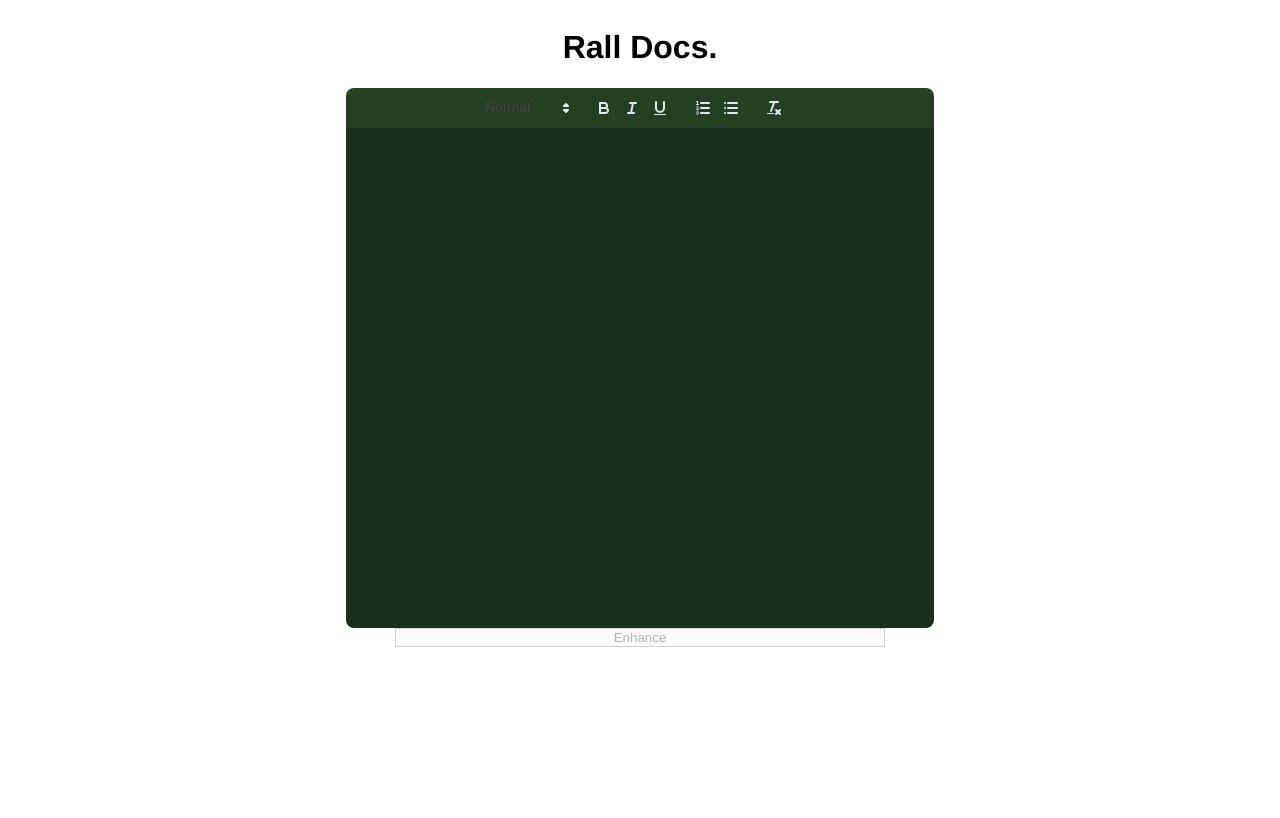
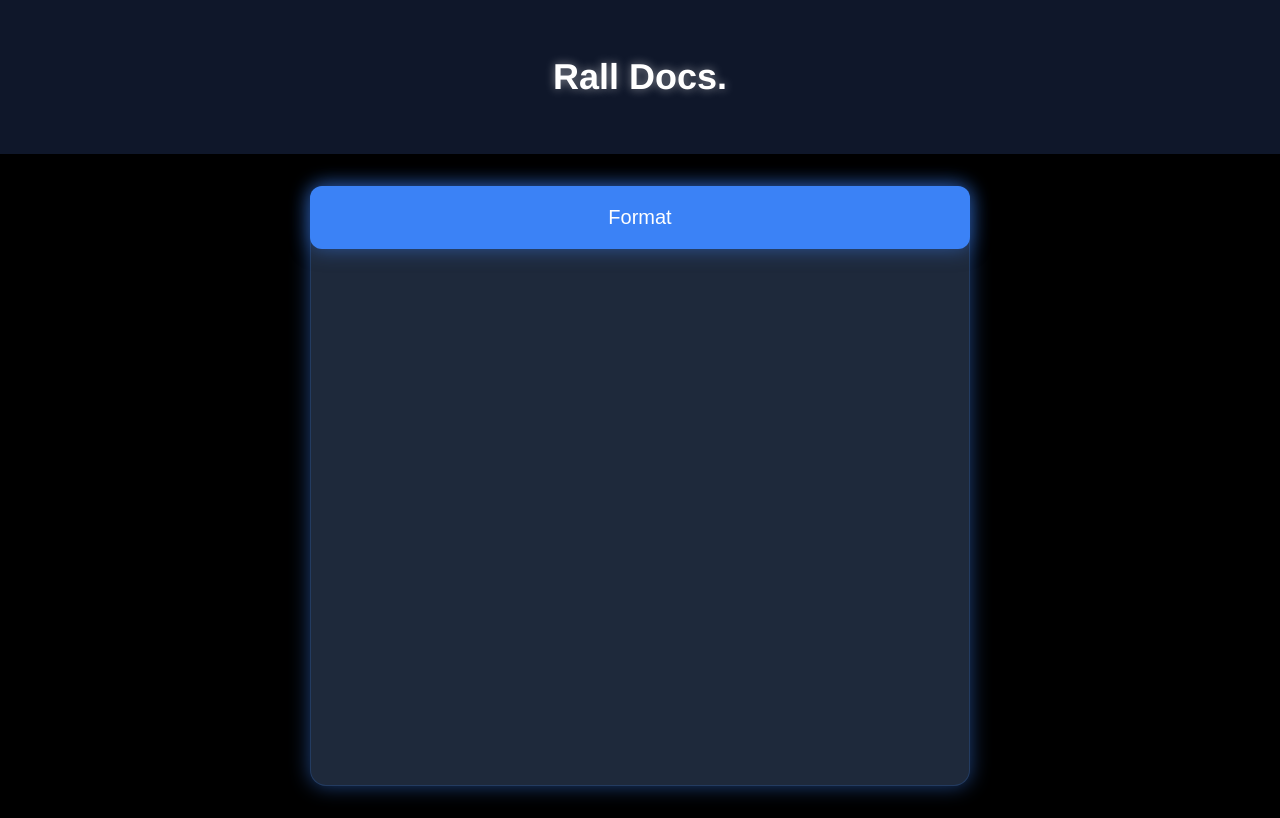
Before and after one commit to ericrall/rall-docs, a Next.js app: page / in a window 1280 px wide. Built offline with nearby package versions, Linux system fonts and the light colour scheme.

Commit message:
feat: add OpenAI text formatting API endpoint and update homepage

```diff
--- a/pages/api/format.js
+++ b/pages/api/format.js
@@ -14,9 +14,11 @@ const openai = new OpenAI({
 
 // Formatting prompt template
 const FORMAT_PROMPT = `
-Please improve the formatting of this text while preserving its meaning.
-Add appropriate spacing between paragraphs and sections.
-Use actual line breaks, not special characters.
+Please analyze the provided text and reformat it
+by inserting new line breaks based on its structure and meaning.
+Do not simply preserve the original line breaks.
+Instead, create well-formed paragraphs and sections that logically separate ideas,
+with blank lines between paragraphs as needed.
 
 Text to format:`;
 
--- a/pages/index.js
+++ b/pages/index.js
@@ -7,12 +7,7 @@ const ReactQuill = dynamic(() => import('react-quill'), { ssr: false });
 
 // Custom Quill modules configuration
 const modules = {
-  toolbar: [
-    [{ 'header': [1, 2, 3, false] }],
-    ['bold', 'italic', 'underline'],
-    [{ 'list': 'ordered'}, { 'list': 'bullet' }],
-    ['clean']
-  ]
+  toolbar: false  // Disable the toolbar
 };
 
 // Custom formats allowed in the editor
@@ -27,26 +22,9 @@ export default function Home() {
   const [isLoading, setIsLoading] = useState(true);
   const [isFormatting, setIsFormatting] = useState(false);
   const [formatError, setFormatError] = useState('');
-  const [fontSize, setFontSize] = useState(16); // Default font size
   const [isAnimating, setIsAnimating] = useState(true);
   const [visibleChars, setVisibleChars] = useState(0);
   const [cursorPosition, setCursorPosition] = useState(0);
-
-  // Calculate font size based on content length
-  useEffect(() => {
-    if (value) {
-      const length = value.length;
-      let newSize;
-      if (length < 500) {
-        newSize = 18; // Larger font for shorter content
-      } else if (length < 2000) {
-        newSize = 16; // Medium font for moderate content
-      } else {
-        newSize = 14; // Smaller font for longer content
-      }
-      setFontSize(newSize);
-    }
-  }, [value]);
 
   // Handle the typing animation
   useEffect(() => {
@@ -65,6 +43,7 @@ export default function Home() {
           clearInterval(typingInterval);
           setTimeout(() => {
             setIsAnimating(false);
+            setCursorPosition(-1); // Hide cursor after animation
           }, 500);
         }
       }, 100);
@@ -135,27 +114,49 @@ export default function Home() {
   };
 
   return (
-    <div className="min-h-screen p-8 bg-gray-50 dark:bg-gray-900 font-['Helvetica'] flex flex-col items-center">
-      <div className="w-full max-w-[66ch] mx-auto flex flex-col items-center">
-        <div className="w-full flex justify-center mb-32">
-          <h1
-            className="text-4xl font-light tracking-wide select-none"
-            onMouseEnter={() => setIsAnimating(true)}
-          >
-            <style jsx>{`
-              @keyframes blink {
-                0%, 100% { opacity: 1; }
-                50% { opacity: 0; }
+    <div className="min-h-screen">
+      <style jsx global>{`
+        :root {
+          --title-bg: #0F172A;
+          --guide-color: #3b82f6;
+          --editor-bg: #1E293B;
+          --button-bg: #3b82f6;
+          --accent-glow: 0 0 20px rgba(59, 130, 246, 0.5);
+          --content-width: 66ch;
         }
-              .title-container {
+
+        /* Global background */
+        body {
+          background-color: #000;
+          margin: 0;
+          padding: 0;
+          min-height: 100vh;
+          font-family: Helvetica, Arial, sans-serif;
+          color: white;
+          font-size: 18px;
+        }
+
+        /* Title animation styles */
+        .logo-section {
+          width: 100%;
+          background: var(--title-bg);
+          padding: 2rem 0;
           position: relative;
-                display: inline-block;
-                padding: 0 1em;
+          display: flex;
+          justify-content: center;
+          align-items: center;
+        }
+        .logo-container {
+          width: var(--content-width);
+          margin: 0 auto;
+          text-align: center;
         }
         .char {
           display: inline-block;
           opacity: 0;
           transition: opacity 0.1s ease-out;
+          color: #fff;
+          text-shadow: 0 0 10px rgba(255, 255, 255, 0.5);
         }
         .char.visible {
           opacity: 1;
@@ -165,12 +166,83 @@ export default function Home() {
           top: 0;
           width: 2px;
           height: 100%;
-                background-color: currentColor;
+          background-color: #3b82f6;
           animation: blink 1s step-end infinite;
           transition: transform 0.1s ease-out;
+          box-shadow: var(--accent-glow);
+          opacity: 0;
+        }
+        .cursor.visible {
+          opacity: 1;
+        }
+
+        /* Editor styles */
+        .editor-container {
+          width: var(--content-width);
+          margin: 0 auto;
+          padding: 2rem 0;
+          position: relative;
+        }
+
+        .enhance-button {
+          position: absolute;
+          top: 2rem;
+          left: 0;
+          right: 0;
+          width: 100%;
+          padding: 1.25rem;
+          font-size: 1.25rem;
+          font-weight: 500;
+          text-align: center;
+          border-radius: 12px;
+          background: var(--button-bg);
+          color: white;
+          border: none;
+          cursor: pointer;
+          transition: all 0.2s ease;
+          box-shadow: var(--accent-glow);
+          z-index: 10;
+        }
+
+        .ql-editor {
+          min-height: 600px;
+          background: var(--editor-bg);
+          border-radius: 16px;
+          color: #E2E8F0;
+          font-family: "Helvetica Neue", Helvetica, Arial, sans-serif !important;
+          font-size: 24px !important;  /* Set a large default size */
+          line-height: 1.6;
+          padding: 5rem 2rem 2rem !important;
+          width: 100% !important;
+          max-width: 66ch !important;  /* Enforce 66 character width */
+          box-sizing: border-box !important;
+          border: 1px solid rgba(59, 130, 246, 0.2);
+          box-shadow: var(--accent-glow);
+          margin: 0 auto;  /* Center the editor */
+        }
+
+        .ql-editor p {
+          font-size: inherit !important;
+        }
+
+        .ql-container {
+          height: auto;
+          border: none !important;
+          font-family: inherit !important;
+        }
+
+        .ql-toolbar {
+          display: none !important;
         }
       `}</style>
-            <span className="title-container">
+
+      {/* Logo section */}
+      <div className="logo-section">
+        <div className="logo-container">
+          <h1
+            className="text-7xl font-light tracking-wider select-none"
+            onMouseEnter={() => setIsAnimating(true)}
+          >
             {'Rall Docs.'.split('').map((char, index) => (
               <span
                 key={index}
@@ -180,132 +252,42 @@ export default function Home() {
               </span>
             ))}
             <span
-                className="cursor"
+              className={`cursor ${cursorPosition >= 0 ? 'visible' : ''}`}
               style={{
                 transform: `translateX(${cursorPosition * 0.61}em)`
               }}
             />
-            </span>
           </h1>
         </div>
+      </div>
 
+      {/* Main content */}
+      <div className="editor-container">
         {formatError && (
-          <div className="w-full mb-8 p-4 bg-red-50 dark:bg-red-900/20 border border-red-200 dark:border-red-800 rounded-md text-red-600 dark:text-red-400">
-            <p className="font-medium">Error enhancing document:</p>
-            <p className="mt-1">{formatError}</p>
+          <div className="error-message mb-8 p-6 rounded-xl bg-red-500/20 border border-red-500/30" style={{ backdropFilter: 'blur(8px)' }}>
+            <p className="font-medium text-red-300 text-xl">Error enhancing document:</p>
+            <p className="mt-2 text-red-200 text-lg">{formatError}</p>
           </div>
         )}
 
         {!isLoading && (
-          <div
-            className="prose dark:prose-invert max-w-none w-full"
-            style={{
-              '--editor-font-size': `${fontSize}px`,
-            }}
-          >
-            <style jsx global>{`
-              body {
-                font-family: Helvetica, sans-serif;
-              }
-              .ql-editor {
-                font-family: Helvetica, sans-serif;
-                font-size: var(--editor-font-size);
-                transition: font-size 0.3s ease;
-                padding: 2rem;
-                min-height: 500px;
-                max-width: 66ch;
-                margin: 0 auto;
-                line-height: 1.6;
-                border: none !important;
-                background: #1a2f1a !important;
-                border-radius: 0 0 8px 8px !important;
-              }
-              .ql-container {
-                font-family: Helvetica, sans-serif !important;
-                border: none !important;
-              }
-              .ql-toolbar {
-                font-family: Helvetica, sans-serif;
-                border: none !important;
-                display: flex;
-                justify-content: center;
-                padding: 1rem;
-                background: #234023 !important;
-                border-radius: 8px 8px 0 0 !important;
-              }
-              .ql-formats {
-                display: flex;
-                gap: 0.5rem;
-              }
-              .ql-toolbar button {
-                width: 32px;
-                height: 32px;
-                display: flex;
-                align-items: center;
-                justify-content: center;
-                border-radius: 0.375rem;
-                transition: all 0.2s;
-              }
-              .ql-toolbar button:hover {
-                background: rgba(255, 255, 255, 0.1);
-              }
-              .ql-toolbar button.ql-active {
-                background: rgba(255, 255, 255, 0.2);
-              }
-              .ql-toolbar .ql-stroke {
-                stroke: #e2e8f0;
-              }
-              .ql-toolbar .ql-fill {
-                fill: #e2e8f0;
-              }
-              .dark .ql-editor {
-                color: #e2e8f0;
-              }
-              /* Remove default Quill styles */
-              .ql-snow * {
-                border: none !important;
-                box-shadow: none !important;
-              }
-            `}</style>
+          <>
             <ReactQuill
               theme="snow"
               value={value}
               onChange={setValue}
               modules={modules}
               formats={formats}
-              className="bg-transparent mb-8"
             />
 
-            <div className="w-full flex justify-center">
             <button
               onClick={handleFormat}
               disabled={isFormatting || !value}
-                className={`
-                  w-[66ch] flex items-center justify-center gap-2 px-6 py-4
-                  text-base font-medium tracking-wide
-                  transition-all duration-200
-                  border border-green-900 rounded-lg
-                  ${isFormatting || !value
-                    ? 'text-gray-400 dark:text-gray-600 cursor-not-allowed'
-                    : 'text-gray-300 hover:bg-green-900/50 active:bg-green-900'}
-                `}
+              className="enhance-button"
             >
-                <span className="relative">
-                  {isFormatting ? (
-                    <svg className="animate-spin h-5 w-5" viewBox="0 0 24 24">
-                      <circle className="opacity-25" cx="12" cy="12" r="10" stroke="currentColor" strokeWidth="4" fill="none" />
-                      <path className="opacity-75" fill="currentColor" d="M4 12a8 8 0 018-8V0C5.373 0 0 5.373 0 12h4zm2 5.291A7.962 7.962 0 014 12H0c0 3.042 1.135 5.824 3 7.938l3-2.647z" />
-                    </svg>
-                  ) : (
-                    <svg className="h-5 w-5" fill="none" viewBox="0 0 24 24" stroke="currentColor">
-                      <path strokeLinecap="round" strokeLinejoin="round" strokeWidth={2} d="M5 15l7-7 7 7" />
-                    </svg>
-                  )}
-                </span>
-                <span>{isFormatting ? 'Enhancing...' : 'Enhance'}</span>
+              {isFormatting ? 'Formatting...' : 'Format'}
             </button>
-            </div>
-          </div>
+          </>
         )}
       </div>
     </div>
```
Lines whose indentation alone changed are shown as unchanged.
